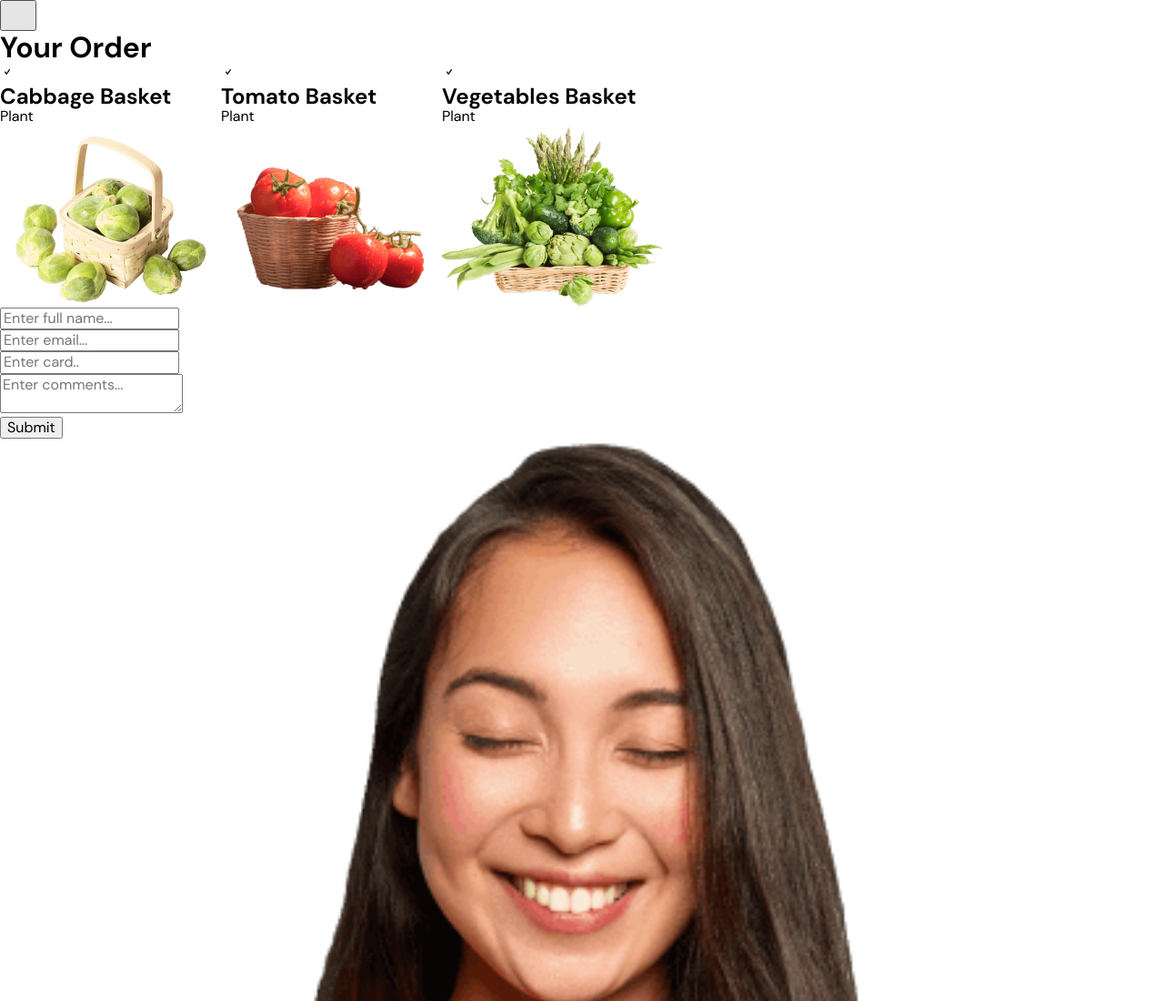
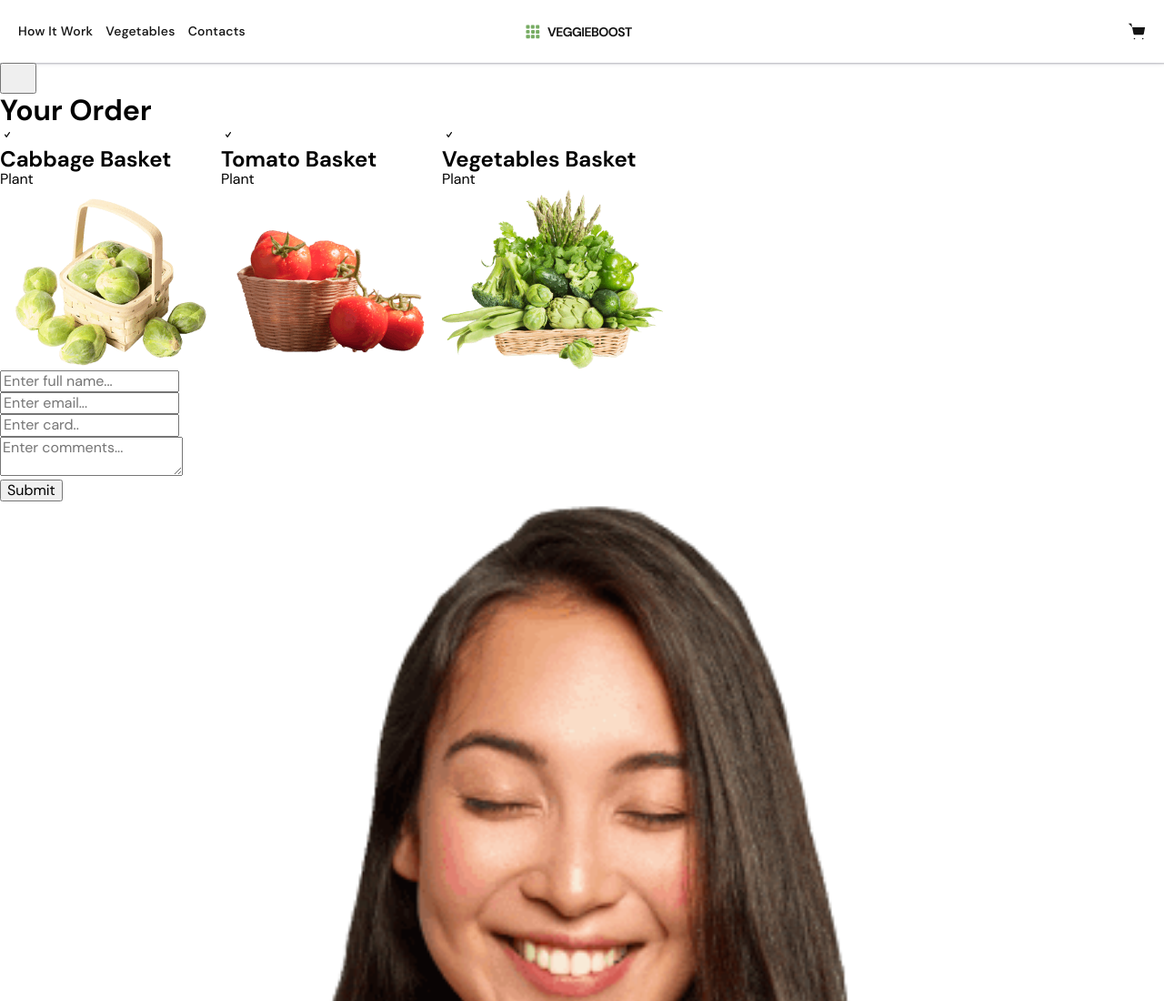
Before and after one commit to VladcatUA/project-BigStartTheory09, a website built with Vite: page src/index.html in a window 1280 px wide. Shown: the top 1100 px of the page at 91% size. Built offline with nearby package versions, Linux system fonts and the light colour scheme.

Commit message:
add header

```diff
--- /dev/null
+++ b/src/css/header.css
@@ -0,0 +1,135 @@
+.header {
+  box-shadow: 0px 2px 1px rgba(46, 47, 66, 0.08),
+    0px 1px 1px rgba(46, 47, 66, 0.16), 0px 1px 6px rgba(46, 47, 66, 0.08);
+  background-color: var(--basic-background-color);
+}
+
+.header-box {
+  display: flex;
+  align-items: center;
+  justify-content: space-between;
+}
+
+.header-menu-list {
+  color: #141414;
+  text-align: center;
+  font-size: 14px;
+  font-family: DM Sans;
+  font-style: normal;
+  font-weight: 400;
+  line-height: 18px;
+  letter-spacing: -0.56px;
+}
+
+.header-logo-nav {
+  color: var(--black);
+  text-align: center;
+  font-size: 14px;
+  font-family: DM Sans;
+  font-style: normal;
+  font-weight: 700;
+  line-height: 18px;
+  letter-spacing: -0.56px;
+  text-transform: uppercase;
+  display: flex;
+  align-items: center;
+  gap: 8px;
+  text-decoration: none;
+}
+
+.header-logo {
+  fill: var(--main-color-logo);
+}
+
+.header-basket-btn {
+  fill: var(--black);
+  border: none;
+  background-color: transparent;
+  padding: 0;
+  line-height: 0;
+}
+
+@media screen and (min-width: 375px) {
+  .header-box {
+    max-width: 375px;
+    margin-left: auto;
+    margin-right: auto;
+  }
+}
+
+@media screen and (min-width: 768px) {
+  .header-box {
+    max-width: 768px;
+  }
+}
+
+@media screen and (min-width: 1280px) {
+  .header-box {
+    max-width: 1280px;
+  }
+}
+
+@media screen and (max-width: 767px) {
+  .header-menu-list {
+    display: none;
+  }
+
+  .header-basket-btn {
+    display: none;
+  }
+
+  .header-mob-menu-burger {
+    border: none;
+    background-color: transparent;
+    padding: 0;
+    line-height: 0;
+  }
+
+  .header-burger {
+    fill: var(--logo);
+  }
+
+  .header {
+    padding-top: 24px;
+    padding-bottom: 22px;
+  }
+}
+
+@media screen and (min-width: 768px) {
+  .header-mob-menu-burger {
+    display: none;
+  }
+}
+
+@media screen and (min-width: 768px) {
+  .header-menu-list {
+    gap: 14px;
+  }
+
+  .header-navigations {
+    display: flex;
+    align-items: center;
+  }
+
+  .header-navigations {
+    margin-right: 120px;
+    gap: 86px;
+  }
+
+  .header-menu-item {
+    display: block;
+    padding-top: 24px;
+    padding-bottom: 24px;
+    font-weight: 500;
+    line-height: 1.5;
+    letter-spacing: 0.02em;
+    color: var(--black);
+  }
+}
+
+@media screen and (min-width: 1280px) {
+  .header-navigations {
+    margin-right: 76px;
+    gap: 308px;
+  }
+}
--- a/src/css/styles.css
+++ b/src/css/styles.css
@@ -3,7 +3,7 @@
 @import url('./reset.css');
 
 /*header*/
-@import url('');
+@import url('./header.css');
 
 /*main */
 /*Hero */
--- a/src/index.html
+++ b/src/index.html
@@ -1,20 +1,23 @@
 <!DOCTYPE html>
 <html lang="en">
-
   <head>
     <meta charset="UTF-8" />
     <link rel="icon" type="image/svg+xml" href="/favicon.svg" />
     <meta name="viewport" content="width=device-width, initial-scale=1.0" />
     <title>Veggieboost</title>
-  <link rel="stylesheet" href="https://cdnjs.cloudflare.com/ajax/libs/modern-normalize/2.0.0/modern-normalize.min.css"
+    <link
+      rel="stylesheet"
+      href="https://cdnjs.cloudflare.com/ajax/libs/modern-normalize/2.0.0/modern-normalize.min.css"
       integrity="sha512-4xo8blKMVCiXpTaLzQSLSw3KFOVPWhm/TRtuPVc4WG6kUgjH6J03IBuG7JZPkcWMxJ5huwaBpOpnwYElP/m6wg=="
-    crossorigin="anonymous" referrerpolicy="no-referrer" />
+      crossorigin="anonymous"
+      referrerpolicy="no-referrer"
+    />
     <link rel="stylesheet" href="./css/styles.css" />
   </head>
 
   <body>
     <!-- header -->
-  <load src="" />
+    <load src="partials/header.html" />
     <!-- main  -->
     <main>
       <!-- Hero -->
@@ -45,5 +48,4 @@
     <script type="module" src="/main.js"></script>
     <script src="./modal.js"></script>
   </body>
-
 </html>
--- /dev/null
+++ b/src/partials/header.html
@@ -0,0 +1,32 @@
+<header class="header">
+      <div class="container header-box">
+        <nav class="header-navigations">
+          <ul class="list header-menu-list">
+            <li class="header-nav-list">
+              <a href="#how-it-works" class="header-menu-item link">How It Work</a>
+            </li>
+            <li class="header-nav-list">
+              <a href="#vegetables" class="header-menu-item link">Vegetables</a>
+            </li>
+            <li class="header-nav-list">
+              <a href="#footer" class="header-menu-item link">Contacts</a>
+            </li>
+          </ul>
+          <a href="../index.html" class="header-logo-nav link">
+            <svg width="16" height="16" class="header-logo">
+            <use href="../img/icons.svg#logo"></use>
+            <span class="header-text">veggieboost</span>
+            </a>
+        </nav>
+        <button type="button" class="header-mob-menu-burger">
+          <svg width="32" height="32" class="header-burger js-open-menu">
+            <use href="../img/icons.svg#burger"></use>
+          </svg>
+        </button>
+        <button type="button" class="header-basket-btn" data-modal-open="">
+          <svg width="20" height="20" class="icon-basket" >
+            <use href="../img/icons.svg#basket"></use>
+          </svg>
+        </button>
+      </div>
+    </header>
```
Lines whose indentation alone changed are shown as unchanged.
